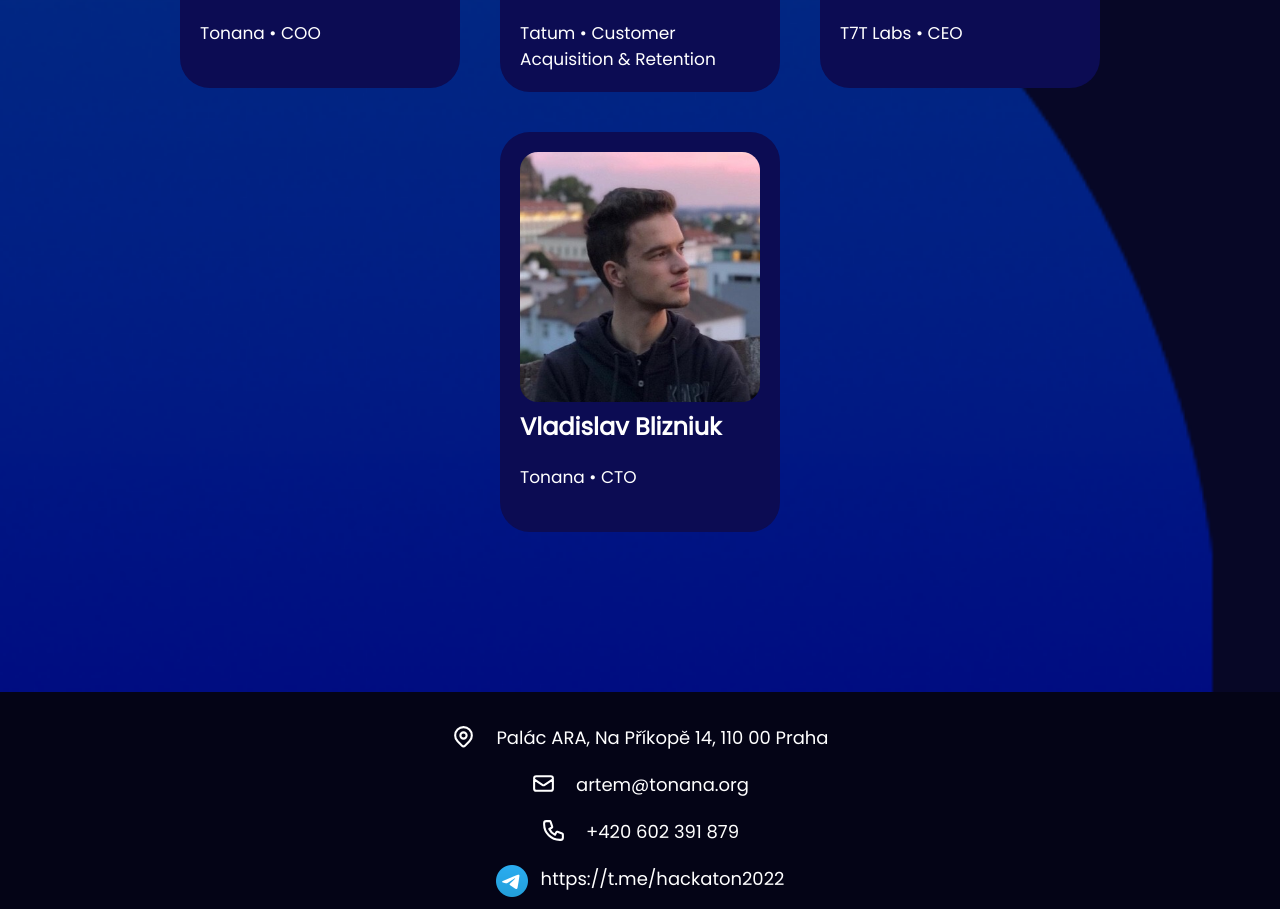
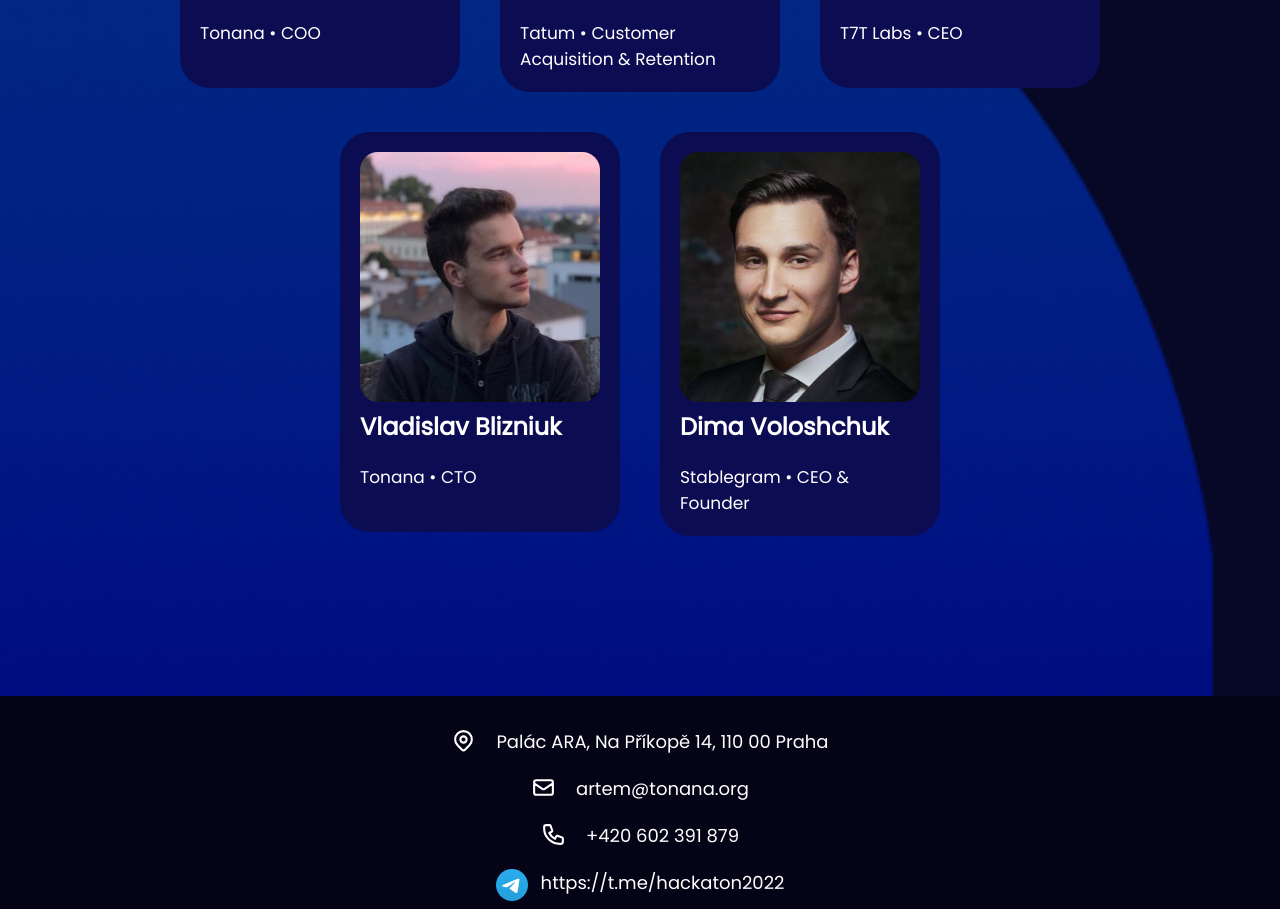
Before and after one commit to tonanadao/hackaton-x, a Next.js app: page / in a window 1280 px wide. Shown: the part 7454-8363 px from the top of the page. Built offline with nearby package versions, Linux system fonts and the light colour scheme.

Commit message:
updated mentors list

```diff
--- a/src/views/MentorsView.tsx
+++ b/src/views/MentorsView.tsx
@@ -10,6 +10,8 @@ import question from "../../public/images/question.jpg";
 import tamara from "../../public/images/tamara.jpg";
 import eugene from "../../public/images/eugene.jpg";
 import vlad from "../../public/images/vlad.jpg";
+import dima from "../../public/images/dima.jpg";
+
 
 
 
@@ -136,6 +138,15 @@ const MentorsData = [
     position: "CTO",
     linkedin: "https://www.linkedin.com/in/sepezho/",
   },
+  {
+    name: "Dima Voloshchuk",
+    image: {
+      url: dima,
+    },
+    company: "Stablegram",
+    position: "CEO & Founder",
+    linkedin: "http://Stablegram.com",
+  },
   // {
   //   name: "Alessio Pezzin",
   //   image: {
```
Also changed, not shown: public/images/dima.jpg (added).
